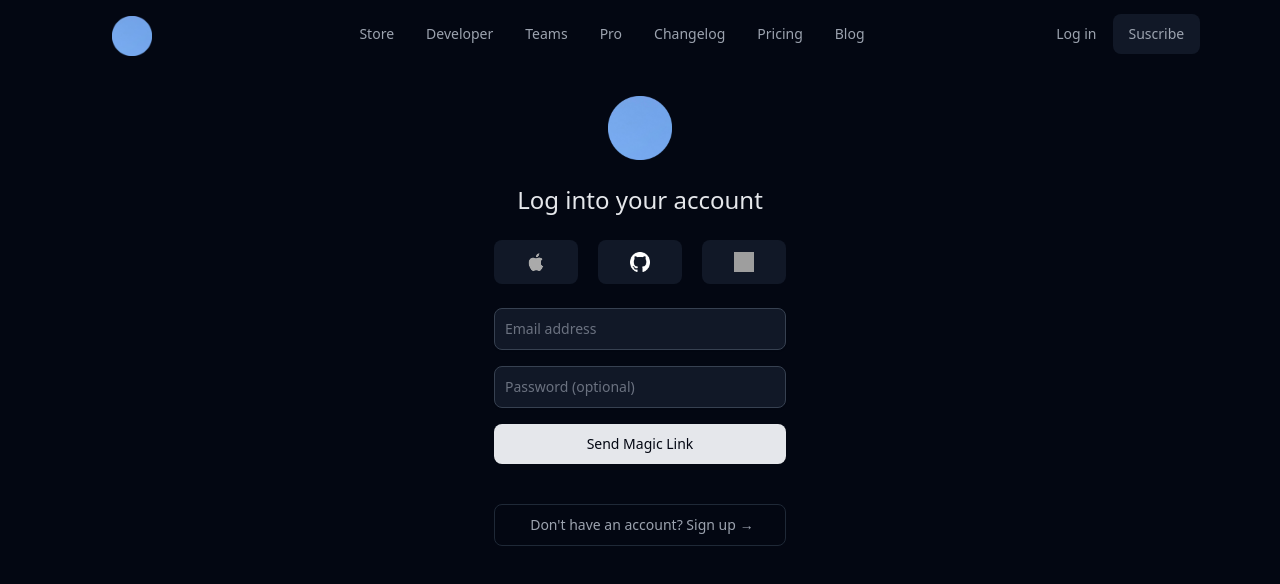
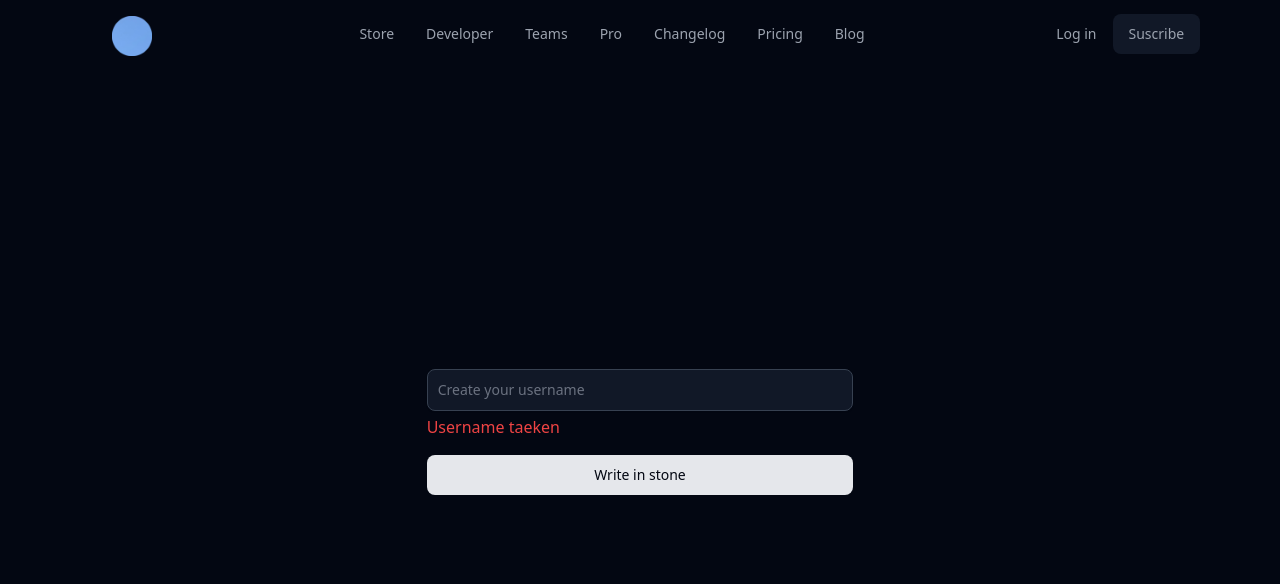
Before and after one commit to mathiszerari/shipfast, an Angular app in the folder app/: page /username-creation in a window 1280 px wide. Before the commit this address led to /auth/login. Shown: the top 584 px of the page. Built offline with nearby package versions, Linux system fonts and the light colour scheme; grey boxes are pictures that could not be loaded.

Commit message:
(new) front creation username done

```diff
--- a/app/src/app/app.module.ts
+++ b/app/src/app/app.module.ts
@@ -8,7 +8,8 @@ import { HeaderComponent } from './components/home/header/header.component';
 import { HomeComponent } from './components/home/home/home.component';
 import { LoginComponent } from './components/auth/login/login.component';
 import { SignupComponent } from './components/auth/signup/signup.component';
-import { ProfileComponent } from './components/profile/profile.component';
+import { ProfileComponent } from './components/profile/profile/profile.component';
+import { UsernameCreationComponent } from './components/profile/username-creation/username-creation.component';
 
 @NgModule({
   declarations: [
@@ -17,7 +18,8 @@ import { ProfileComponent } from './components/profile/profile.component';
     HomeComponent,
     LoginComponent,
     SignupComponent,
-    ProfileComponent
+    ProfileComponent,
+    UsernameCreationComponent
   ],
   imports: [
     BrowserModule,
--- a/app/src/app/components/auth/login/login.component.html
+++ b/app/src/app/components/auth/login/login.component.html
@@ -23,7 +23,7 @@
 
       <form [formGroup]="loginForm" class="mt-6">
         <div class="mb-4">
-          <input formControlName="username_or_email" type="username_or_email" id="username_or_email" class="shadow-sm text-white bg-gray-900 placeholder-gray-500 border border-gray-700 text-sm rounded-lg block w-full p-2.5" placeholder="Email address" required>
+          <input formControlName="username_or_email" type="username_or_email" id="username_or_email" class="shadow-sm text-white bg-gray-900 placeholder-gray-500 border border-gray-700 text-sm rounded-lg block w-full p-2.5" placeholder="Email or Username" required>
         </div>
         <div class="mb-4">
           <input formControlName="password" type="password" id="password" class="shadow-sm text-white bg-gray-900 placeholder-gray-500 border border-gray-700 text-sm rounded-lg block w-full p-2.5" placeholder="Password (optional)" required>
--- a/app/src/app/components/home/header/header.component.ts
+++ b/app/src/app/components/home/header/header.component.ts
@@ -64,6 +64,9 @@ export class HeaderComponent {
             this.authGithub.saveGithubUser(userData).subscribe(
               (data: any) => {
                 console.log(data);
+                if (!data.username) {
+                  window.location.href = '/username-creation';
+                }
               }
             )
           }
@@ -81,6 +84,7 @@ export class HeaderComponent {
 
             this.authGithub.githubUser(data).subscribe((data: any) => {
               console.log(data);
+
               window.location.href = data.login;
             })
           });
--- /dev/null
+++ b/app/src/app/components/profile/username-creation/username-creation.component.html
@@ -0,0 +1,9 @@
+<div class="flex h-screen">
+  <form [formGroup]="createUsernameForm" class="w-1/3 m-auto">
+    <div class="mb-4 -mt-20">
+      <input formControlName="username" type="username" id="username" class="shadow-sm mb-1 text-white bg-gray-900 placeholder-gray-500 border border-gray-700 text-sm rounded-lg block w-full p-2.5" placeholder="Create your username" required>
+      <span class="pt-2 text-red-500" *ngIf="createUsernameForm.get('username')?.errors">Username taeken</span>
+    </div>
+    <button (click)="onSubmit()" type="submit" class="cursor-pointer w-full text-gray-950 bg-gray-200 focus:ring-4 focus:outline-none font-medium rounded-lg text-sm py-2.5 text-center">Write in stone</button>
+  </form>
+</div>
--- /dev/null
+++ b/app/src/app/components/profile/username-creation/username-creation.component.ts
@@ -0,0 +1,29 @@
+import { Component } from '@angular/core';
+import { FormBuilder, FormGroup, Validators } from '@angular/forms';
+
+@Component({
+  selector: 'app-username-creation',
+  templateUrl: './username-creation.component.html',
+  styles: [
+  ]
+})
+export class UsernameCreationComponent {
+  createUsernameForm: FormGroup;
+  username: string = ""
+
+  constructor(
+    private formBuilder: FormBuilder,
+  ) {
+    this.createUsernameForm = this.formBuilder.group({
+      username: ['', [Validators.required]],
+    });
+  }
+
+
+  onSubmit() {
+    if (this.createUsernameForm.valid) {
+      this.username = this.createUsernameForm.value;
+      console.log(this.username);
+    }
+  }
+}
```
Also changed, not shown: app/src/app/app-routing.module.ts (+6 -1 lines), app/src/app/components/profile/profile/profile.component.html (renamed from app/src/app/components/profile/profile.component.html), app/src/app/components/profile/profile/profile.component.ts (renamed from app/src/app/components/profile/profile.component.ts).
